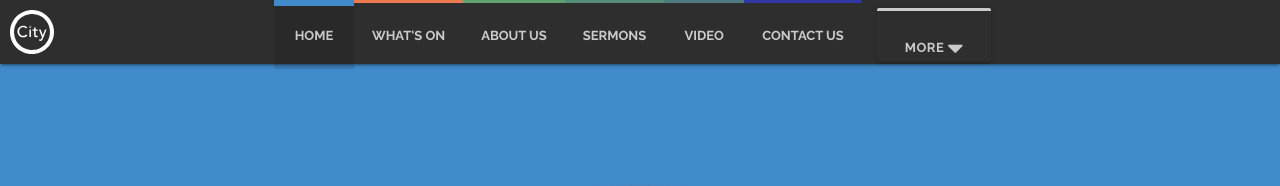
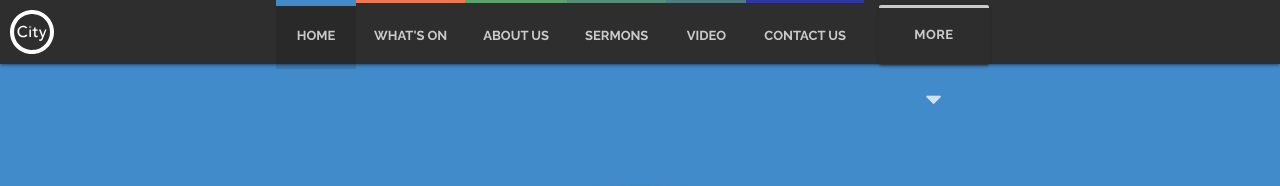
Before and after one commit to woodcock3/citychurch, a Jekyll site: the page built from index.html, in a window 1280 px wide. Shown: the top 186 px of the page. Built offline with Jekyll 4.4.1, drawn with Linux system fonts in a browser that asks for light colours.

Commit message:
Update _custom.sass

```diff
--- a/stylesheets/_sass/_custom.sass
+++ b/stylesheets/_sass/_custom.sass
@@ -22,6 +22,8 @@
       opacity: .75
       font-weight: 600
       border-top: 3px solid #fff
+      width: 110px
+      height: 60px
   #events
     .icon img
       width: 55%
```
